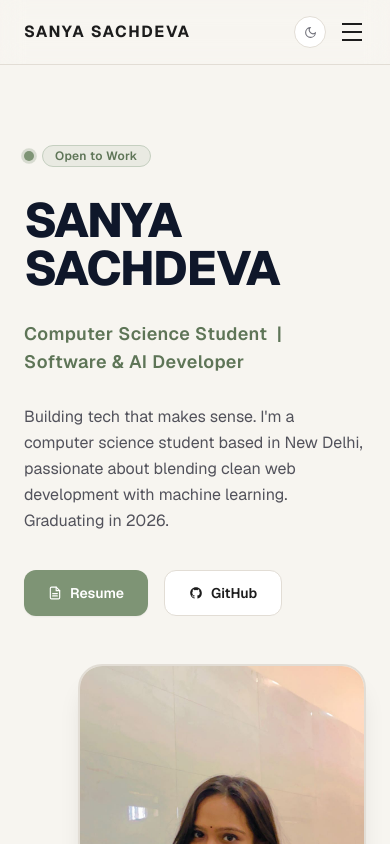
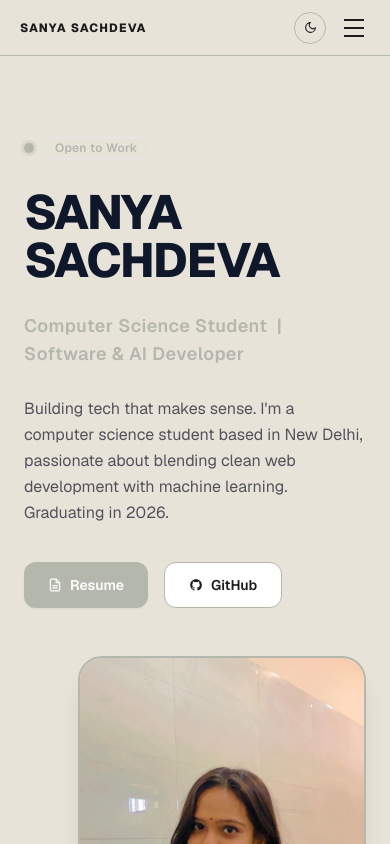
Before and after one commit to sanya1911/Portfolio-Website, a Next.js app: page / in a window 390 px wide. Shown: the top 844 px of the page. Built offline with nearby package versions, Linux system fonts and the light colour scheme.

Commit message:
Changed the background theme

```diff
--- a/app/globals.css
+++ b/app/globals.css
@@ -3,19 +3,21 @@
 @tailwind utilities;
 
 :root {
-  --background: #F7F5F0;
+  --background: #e8e3d9;
   --foreground: #1c1c1c;
   --card: #ffffff;
-  --border: #E2DDD5;
-  --accent: #7E9475;
+  --border: #B4B7AC;
+  --accent: #B4B7AC;
+  --sidebar-bg: #e8e3d9;
 }
 
 .dark {
-  --background: #1a1c1a;
+  --background: #141414;
   --foreground: #e8e6e1;
-  --card: #242624;
-  --border: #333833;
-  --accent: #A3B19B;
+  --card: #1e1e1e;
+  --border: #2e2e2e;
+  --accent: #B4B7AC;
+  --sidebar-bg: #1a1a1a;
 }
 
 html {
@@ -31,24 +33,24 @@ body {
   transition: background-color 0.3s ease, color 0.3s ease;
 }
 
-/* Sidebar vertical text */
+/* Sidebar vertical text (right sidebar email) */
 .vertical-text {
   writing-mode: vertical-rl;
   text-orientation: mixed;
   transform: rotate(180deg);
 }
 
-/* Pulse animation for open-to-work dot */
-@keyframes pulse-green {
-  0%, 100% { box-shadow: 0 0 0 0 rgba(126, 148, 117, 0.5); }
-  70%       { box-shadow: 0 0 0 6px rgba(126, 148, 117, 0); }
+/* Pulse animation — uses exact accent hex */
+@keyframes pulse-sage {
+  0%, 100% { box-shadow: 0 0 0 0 rgba(180, 183, 172, 0.55); }
+  70%       { box-shadow: 0 0 0 6px rgba(180, 183, 172, 0); }
 }
 
 .pulse-dot {
-  animation: pulse-green 2s ease-in-out infinite;
+  animation: pulse-sage 2s ease-in-out infinite;
 }
 
-/* Timeline connector line */
+/* Timeline connector */
 .timeline-line {
   position: absolute;
   left: 50%;
--- a/app/page.tsx
+++ b/app/page.tsx
@@ -5,38 +5,37 @@ import Skills from "@/components/Skills";
 import Qualifications from "@/components/Qualifications";
 import Projects from "@/components/Projects";
 import Contact from "@/components/Contact";
-import LeftSidebar from "@/components/LeftSidebar";
-import RightSidebar from "@/components/RightSidebar";
 
 export default function Home() {
   return (
     <div className="bg-[var(--background)] text-[var(--foreground)] min-h-screen">
+      {/* Left vertical sidebar (desktop) / top bar + drawer (mobile) */}
       <Nav />
-      <LeftSidebar />
-      <RightSidebar />
 
-      {/* Hero is full-bleed, no container */}
-      <section id="home" className="scroll-mt-20">
+      {/* Main content — offset by sidebar width on desktop, top bar on mobile */}
+      <div className="lg:ml-64 pt-14 lg:pt-0">
+        <section id="home" className="scroll-mt-8">
           <Hero />
         </section>
 
-      <main className="max-w-7xl mx-auto px-6 sm:px-10 lg:px-16 pb-24 space-y-24">
-        <section id="about" className="scroll-mt-24">
+        <main className="max-w-5xl mx-auto px-6 sm:px-10 pb-24 space-y-24">
+          <section id="about" className="scroll-mt-8">
             <About />
           </section>
-        <section id="skills" className="scroll-mt-24">
+          <section id="skills" className="scroll-mt-8">
             <Skills />
           </section>
-        <section id="qualifications" className="scroll-mt-24">
+          <section id="qualifications" className="scroll-mt-8">
             <Qualifications />
           </section>
-        <section id="projects" className="scroll-mt-24">
+          <section id="projects" className="scroll-mt-8">
             <Projects />
           </section>
-        <section id="contact" className="scroll-mt-24">
+          <section id="contact" className="scroll-mt-8">
             <Contact />
           </section>
         </main>
       </div>
+    </div>
   );
 }
--- a/components/Hero.tsx
+++ b/components/Hero.tsx
@@ -14,8 +14,8 @@ const fadeUp = {
 
 export default function Hero() {
   return (
-    <div className="w-full pt-16">
-      <div className="max-w-7xl mx-auto px-6 sm:px-10 lg:px-16">
+    <div className="w-full">
+      <div className="max-w-5xl mx-auto px-6 sm:px-10">
         <div className="grid grid-cols-1 md:grid-cols-2 items-center gap-12 py-20 md:py-28">
           {/* Left: Text */}
           <motion.div
@@ -26,10 +26,10 @@ export default function Hero() {
             {/* Open to Work */}
             <motion.div custom={0} variants={fadeUp} className="inline-flex items-center gap-2">
               <span className="relative flex h-2.5 w-2.5">
-                <span className="animate-ping absolute inline-flex h-full w-full rounded-full bg-sage-400 opacity-60" />
-                <span className="relative inline-flex rounded-full h-2.5 w-2.5 bg-sage-500 pulse-dot" />
+                <span className="animate-ping absolute inline-flex h-full w-full rounded-full bg-[#B4B7AC] opacity-60" />
+                <span className="relative inline-flex rounded-full h-2.5 w-2.5 bg-[#B4B7AC] pulse-dot" />
               </span>
-              <span className="text-xs font-semibold text-sage-600 dark:text-sage-400 bg-sage-300/30 dark:bg-sage-700/30 border border-sage-300 dark:border-sage-600 rounded-full px-3 py-0.5 tracking-wide">
+              <span className="text-xs font-semibold text-[var(--accent)] bg-[var(--accent)]/10 border border-[var(--accent)]/40 rounded-full px-3 py-0.5 tracking-wide">
                 Open to Work
               </span>
             </motion.div>
@@ -44,7 +44,7 @@ export default function Hero() {
             </motion.h1>
 
             {/* Role */}
-            <motion.p custom={2} variants={fadeUp} className="text-sage-600 dark:text-sage-400 text-lg font-semibold tracking-wide">
+            <motion.p custom={2} variants={fadeUp} className="text-[var(--accent)] text-lg font-semibold tracking-wide">
               Computer Science Student &nbsp;|&nbsp; Software &amp; AI Developer
             </motion.p>
 
@@ -60,7 +60,7 @@ export default function Hero() {
                 href="/resume.pdf"
                 target="_blank"
                 rel="noopener noreferrer"
-                className="inline-flex items-center gap-2 px-6 py-3 bg-sage-500 hover:bg-sage-600 text-white text-sm font-semibold rounded-xl transition-colors shadow-sm"
+                className="inline-flex items-center gap-2 px-6 py-3 bg-[var(--accent)] hover:opacity-90 text-white text-sm font-semibold rounded-xl transition-opacity shadow-sm"
               >
                 <svg width="14" height="14" viewBox="0 0 24 24" fill="none" stroke="currentColor" strokeWidth="2" strokeLinecap="round" strokeLinejoin="round" aria-hidden="true">
                   <path d="M14 2H6a2 2 0 0 0-2 2v16a2 2 0 0 0 2 2h12a2 2 0 0 0 2-2V8z" />
@@ -74,7 +74,7 @@ export default function Hero() {
                 href="https://github.com/sanya19111"
                 target="_blank"
                 rel="noopener noreferrer"
-                className="inline-flex items-center gap-2 px-6 py-3 bg-[var(--card)] border border-[var(--border)] text-[var(--foreground)] text-sm font-semibold rounded-xl hover:border-sage-400 transition-colors"
+                className="inline-flex items-center gap-2 px-6 py-3 bg-[var(--card)] border border-[var(--border)] text-[var(--foreground)] text-sm font-semibold rounded-xl hover:border-[var(--accent)] transition-colors"
               >
                 <svg width="14" height="14" viewBox="0 0 24 24" fill="currentColor" aria-hidden="true">
                   <path d="M12 2C6.477 2 2 6.484 2 12.017c0 4.425 2.865 8.18 6.839 9.504.5.092.682-.217.682-.483 0-.237-.008-.868-.013-1.703-2.782.605-3.369-1.343-3.369-1.343-.454-1.158-1.11-1.466-1.11-1.466-.908-.62.069-.608.069-.608 1.003.07 1.531 1.032 1.531 1.032.892 1.53 2.341 1.088 2.91.832.092-.647.35-1.088.636-1.338-2.22-.253-4.555-1.113-4.555-4.951 0-1.093.39-1.988 1.029-2.688-.103-.253-.446-1.272.098-2.65 0 0 .84-.27 2.75 1.026A9.564 9.564 0 0 1 12 6.844a9.59 9.59 0 0 1 2.504.337c1.909-1.296 2.747-1.027 2.747-1.027.546 1.379.202 2.398.1 2.651.64.7 1.028 1.595 1.028 2.688 0 3.848-2.339 4.695-4.566 4.943.359.309.678.92.678 1.855 0 1.338-.012 2.419-.012 2.747 0 .268.18.58.688.482A10.02 10.02 0 0 0 22 12.017C22 6.484 17.522 2 12 2z" />
--- a/components/Nav.tsx
+++ b/components/Nav.tsx
@@ -5,129 +5,199 @@ import { motion, AnimatePresence } from "framer-motion";
 import { useTheme } from "./ThemeProvider";
 
 const links = [
-  { label: "Home", href: "#home" },
-  { label: "About", href: "#about" },
-  { label: "Skills", href: "#skills" },
+  { label: "Home",           href: "#home" },
+  { label: "About",          href: "#about" },
+  { label: "Skills",         href: "#skills" },
   { label: "Qualifications", href: "#qualifications" },
-  { label: "Projects", href: "#projects" },
-  { label: "Contact", href: "#contact" },
+  { label: "Projects",       href: "#projects" },
+  { label: "Contact",        href: "#contact" },
 ];
 
+function ThemeToggle({ compact = false }: { compact?: boolean }) {
+  const { theme, toggle } = useTheme();
+  return (
+    <button
+      onClick={toggle}
+      aria-label={theme === "dark" ? "Switch to light mode" : "Switch to dark mode"}
+      className={`flex items-center justify-center rounded-full border border-[var(--accent)] text-[var(--foreground)] hover:bg-[var(--accent)] hover:text-white transition-colors ${
+        compact ? "w-8 h-8" : "w-9 h-9"
+      }`}
+    >
+      {theme === "dark" ? (
+        /* Sun icon */
+        <svg width={compact ? 14 : 15} height={compact ? 14 : 15} viewBox="0 0 24 24" fill="none" stroke="currentColor" strokeWidth="2" strokeLinecap="round">
+          <circle cx="12" cy="12" r="5" />
+          <line x1="12" y1="1"  x2="12" y2="3"  />
+          <line x1="12" y1="21" x2="12" y2="23" />
+          <line x1="4.22" y1="4.22"   x2="5.64" y2="5.64"   />
+          <line x1="18.36" y1="18.36" x2="19.78" y2="19.78" />
+          <line x1="1"  y1="12" x2="3"  y2="12" />
+          <line x1="21" y1="12" x2="23" y2="12" />
+          <line x1="4.22" y1="19.78"  x2="5.64" y2="18.36"  />
+          <line x1="18.36" y1="5.64"  x2="19.78" y2="4.22"  />
+        </svg>
+      ) : (
+        /* Moon icon */
+        <svg width={compact ? 13 : 14} height={compact ? 13 : 14} viewBox="0 0 24 24" fill="none" stroke="currentColor" strokeWidth="2" strokeLinecap="round">
+          <path d="M21 12.79A9 9 0 1 1 11.21 3 7 7 0 0 0 21 12.79z" />
+        </svg>
+      )}
+    </button>
+  );
+}
+
 export default function Nav() {
-  const [open, setOpen] = useState(false);
-  const { theme, toggle } = useTheme();
+  const [mobileOpen, setMobileOpen] = useState(false);
 
   const handleClick = (href: string) => {
-    setOpen(false);
+    setMobileOpen(false);
     const el = document.querySelector(href);
     if (el) el.scrollIntoView({ behavior: "smooth" });
   };
 
   return (
-    <header className="fixed top-0 left-0 right-0 z-50 bg-[var(--background)]/90 backdrop-blur-md border-b border-[var(--border)]">
-      <nav className="max-w-7xl mx-auto px-6 sm:px-10 lg:px-16 h-16 flex items-center justify-between">
-        {/* Logo */}
+    <>
+      {/* ─── DESKTOP: fixed left vertical sidebar ─────────────────────────── */}
+      <aside
+        className="hidden lg:flex fixed left-0 top-0 h-screen w-64 z-50 flex-col justify-between py-10 px-8"
+        style={{
+          backgroundColor: "var(--sidebar-bg)",
+          borderRight: "1px solid var(--accent)",
+        }}
+        aria-label="Main navigation"
+      >
+        {/* Top: name */}
+        <div>
           <a
             href="#home"
             onClick={(e) => { e.preventDefault(); handleClick("#home"); }}
-          className="font-bold text-base tracking-widest text-[var(--foreground)] hover:text-sage-500 dark:hover:text-sage-400 transition-colors uppercase"
+            className="block font-extrabold text-sm tracking-widest uppercase text-[var(--foreground)] hover:text-[var(--accent)] transition-colors leading-tight mb-12"
           >
-          Sanya Sachdeva
+            SANYA<br />SACHDEVA
           </a>
 
-        {/* Desktop links + theme toggle */}
-        <div className="hidden sm:flex items-center gap-7">
-          <ul className="flex items-center gap-7">
+          {/* Nav links */}
+          <nav>
+            <ul className="space-y-1">
               {links.map((link) => (
                 <li key={link.href}>
                   <a
                     href={link.href}
                     onClick={(e) => { e.preventDefault(); handleClick(link.href); }}
-                  className="text-sm text-zinc-500 dark:text-zinc-400 hover:text-[var(--foreground)] transition-colors font-medium"
+                    className="group flex items-center gap-3 py-2.5 px-3 rounded-lg text-sm font-medium text-[var(--foreground)] hover:text-[var(--accent)] hover:bg-[var(--accent)]/10 transition-all"
                   >
+                    {/* Active-state bar */}
+                    <span
+                      className="block w-1 h-4 rounded-full bg-transparent group-hover:bg-[var(--accent)] transition-colors"
+                      aria-hidden="true"
+                    />
                     {link.label}
                   </a>
                 </li>
               ))}
             </ul>
+          </nav>
+        </div>
 
-          {/* Dark / Light toggle */}
+        {/* Bottom: theme toggle */}
+        <div className="flex flex-col gap-3">
+          <p className="text-[10px] uppercase tracking-widest text-[var(--accent)] font-semibold opacity-70">
+            Appearance
+          </p>
+          <ThemeToggle />
+        </div>
+      </aside>
+
+      {/* ─── MOBILE: top bar + slide-in drawer ────────────────────────────── */}
+      <header
+        className="lg:hidden fixed top-0 left-0 right-0 z-50 h-14 flex items-center justify-between px-5"
+        style={{
+          backgroundColor: "var(--sidebar-bg)",
+          borderBottom: "1px solid var(--accent)",
+        }}
+      >
+        {/* Name */}
+        <a
+          href="#home"
+          onClick={(e) => { e.preventDefault(); handleClick("#home"); }}
+          className="font-extrabold text-xs tracking-widest uppercase text-[var(--foreground)]"
+        >
+          SANYA SACHDEVA
+        </a>
+
+        {/* Right controls */}
+        <div className="flex items-center gap-3">
+          <ThemeToggle compact />
+
+          {/* Hamburger */}
           <button
-            onClick={toggle}
-            aria-label={theme === "dark" ? "Switch to light mode" : "Switch to dark mode"}
-            className="w-9 h-9 flex items-center justify-center rounded-full border border-[var(--border)] bg-[var(--card)] text-zinc-500 dark:text-zinc-300 hover:border-sage-400 transition-colors"
+            aria-label="Toggle navigation menu"
+            onClick={() => setMobileOpen((v) => !v)}
+            className="w-8 h-8 flex flex-col items-center justify-center gap-1.5"
           >
-            {theme === "dark" ? (
-              <svg width="15" height="15" viewBox="0 0 24 24" fill="none" stroke="currentColor" strokeWidth="2" strokeLinecap="round">
-                <circle cx="12" cy="12" r="5" />
-                <line x1="12" y1="1" x2="12" y2="3" /><line x1="12" y1="21" x2="12" y2="23" />
-                <line x1="4.22" y1="4.22" x2="5.64" y2="5.64" /><line x1="18.36" y1="18.36" x2="19.78" y2="19.78" />
-                <line x1="1" y1="12" x2="3" y2="12" /><line x1="21" y1="12" x2="23" y2="12" />
-                <line x1="4.22" y1="19.78" x2="5.64" y2="18.36" /><line x1="18.36" y1="5.64" x2="19.78" y2="4.22" />
-              </svg>
-            ) : (
-              <svg width="14" height="14" viewBox="0 0 24 24" fill="none" stroke="currentColor" strokeWidth="2" strokeLinecap="round">
-                <path d="M21 12.79A9 9 0 1 1 11.21 3 7 7 0 0 0 21 12.79z" />
-              </svg>
-            )}
+            <span className={`block w-5 h-0.5 bg-[var(--foreground)] transition-transform duration-200 ${mobileOpen ? "translate-y-2 rotate-45" : ""}`} />
+            <span className={`block w-5 h-0.5 bg-[var(--foreground)] transition-opacity duration-200 ${mobileOpen ? "opacity-0" : ""}`} />
+            <span className={`block w-5 h-0.5 bg-[var(--foreground)] transition-transform duration-200 ${mobileOpen ? "-translate-y-2 -rotate-45" : ""}`} />
           </button>
         </div>
+      </header>
 
-        {/* Mobile: theme toggle + hamburger */}
-        <div className="sm:hidden flex items-center gap-3">
-          <button
-            onClick={toggle}
-            aria-label="Toggle theme"
-            className="w-8 h-8 flex items-center justify-center rounded-full border border-[var(--border)] bg-[var(--card)] text-zinc-500"
+      {/* Mobile overlay drawer */}
+      <AnimatePresence>
+        {mobileOpen && (
+          <>
+            {/* Backdrop */}
+            <motion.div
+              key="backdrop"
+              initial={{ opacity: 0 }}
+              animate={{ opacity: 1 }}
+              exit={{ opacity: 0 }}
+              transition={{ duration: 0.2 }}
+              className="lg:hidden fixed inset-0 z-40 bg-black/40"
+              onClick={() => setMobileOpen(false)}
+            />
+
+            {/* Drawer */}
+            <motion.nav
+              key="drawer"
+              initial={{ x: "-100%" }}
+              animate={{ x: 0 }}
+              exit={{ x: "-100%" }}
+              transition={{ duration: 0.25, ease: "easeOut" }}
+              className="lg:hidden fixed left-0 top-0 h-full w-64 z-50 flex flex-col justify-between py-10 px-8"
+              style={{
+                backgroundColor: "var(--sidebar-bg)",
+                borderRight: "1px solid var(--accent)",
+              }}
+              aria-label="Mobile navigation"
             >
-            {theme === "dark" ? (
-              <svg width="13" height="13" viewBox="0 0 24 24" fill="none" stroke="currentColor" strokeWidth="2" strokeLinecap="round">
-                <circle cx="12" cy="12" r="5" /><line x1="12" y1="1" x2="12" y2="3" /><line x1="12" y1="21" x2="12" y2="23" />
-                <line x1="4.22" y1="4.22" x2="5.64" y2="5.64" /><line x1="18.36" y1="18.36" x2="19.78" y2="19.78" />
-                <line x1="1" y1="12" x2="3" y2="12" /><line x1="21" y1="12" x2="23" y2="12" />
-              </svg>
-            ) : (
-              <svg width="13" height="13" viewBox="0 0 24 24" fill="none" stroke="currentColor" strokeWidth="2" strokeLinecap="round">
-                <path d="M21 12.79A9 9 0 1 1 11.21 3 7 7 0 0 0 21 12.79z" />
-              </svg>
-            )}
-          </button>
-          <button
-            className="flex flex-col gap-1.5 p-1"
-            aria-label="Toggle menu"
-            onClick={() => setOpen((v) => !v)}
-          >
-            <span className={`block w-5 h-0.5 bg-[var(--foreground)] transition-transform duration-200 ${open ? "translate-y-2 rotate-45" : ""}`} />
-            <span className={`block w-5 h-0.5 bg-[var(--foreground)] transition-opacity duration-200 ${open ? "opacity-0" : ""}`} />
-            <span className={`block w-5 h-0.5 bg-[var(--foreground)] transition-transform duration-200 ${open ? "-translate-y-2 -rotate-45" : ""}`} />
-          </button>
-        </div>
-      </nav>
-
-      {/* Mobile dropdown */}
-      <AnimatePresence>
-        {open && (
-          <motion.ul
-            initial={{ opacity: 0, y: -8 }}
-            animate={{ opacity: 1, y: 0 }}
-            exit={{ opacity: 0, y: -8 }}
-            transition={{ duration: 0.18 }}
-            className="sm:hidden bg-[var(--background)]/95 backdrop-blur-md border-b border-[var(--border)] px-6 pb-4 space-y-3"
-          >
+              <div>
+                <p className="font-extrabold text-sm tracking-widest uppercase text-[var(--foreground)] mb-10">
+                  SANYA<br />SACHDEVA
+                </p>
+                <ul className="space-y-1">
                   {links.map((link) => (
                     <li key={link.href}>
                       <a
                         href={link.href}
                         onClick={(e) => { e.preventDefault(); handleClick(link.href); }}
-                  className="block text-sm text-[var(--foreground)] font-medium py-1.5"
+                        className="group flex items-center gap-3 py-2.5 px-3 rounded-lg text-sm font-medium text-[var(--foreground)] hover:text-[var(--accent)] hover:bg-[var(--accent)]/10 transition-all"
                       >
+                        <span className="block w-1 h-4 rounded-full bg-transparent group-hover:bg-[var(--accent)] transition-colors" aria-hidden="true" />
                         {link.label}
                       </a>
                     </li>
                   ))}
-          </motion.ul>
+                </ul>
+              </div>
+              <div className="flex flex-col gap-3">
+                <p className="text-[10px] uppercase tracking-widest text-[var(--accent)] font-semibold opacity-70">Appearance</p>
+                <ThemeToggle />
+              </div>
+            </motion.nav>
+          </>
         )}
       </AnimatePresence>
-    </header>
+    </>
   );
 }
--- a/tailwind.config.ts
+++ b/tailwind.config.ts
@@ -10,19 +10,11 @@ const config: Config = {
   theme: {
     extend: {
       colors: {
-        cream: {
-          50: "#F7F5F0",
-          100: "#EDE9E0",
-          200: "#DDD8CC",
-        },
-        sage: {
-          300: "#C5CFC0",
-          400: "#A3B19B",
-          500: "#7E9475",
-          600: "#5E7557",
-          700: "#445540",
-        },
-        accent: "#7E9475",
+        // Exact brand hex codes
+        cream: "#e8e3d9",
+        sage:  "#B4B7AC",
+        // Alias for convenience
+        accent: "#B4B7AC",
       },
       fontFamily: {
         sans: ["var(--font-geist-sans)", "Inter", "system-ui", "sans-serif"],
```
Also changed, not shown: components/About.tsx (+5 -5 lines), components/Contact.tsx (+57 -48 lines), components/LeftSidebar.tsx (deleted, +0 -59 lines), components/Projects.tsx (+10 -5 lines), components/Qualifications.tsx (+29 -18 lines), components/RightSidebar.tsx (deleted, +0 -24 lines), components/Skills.tsx (+4 -4 lines). Lines whose indentation alone changed are shown as unchanged.
